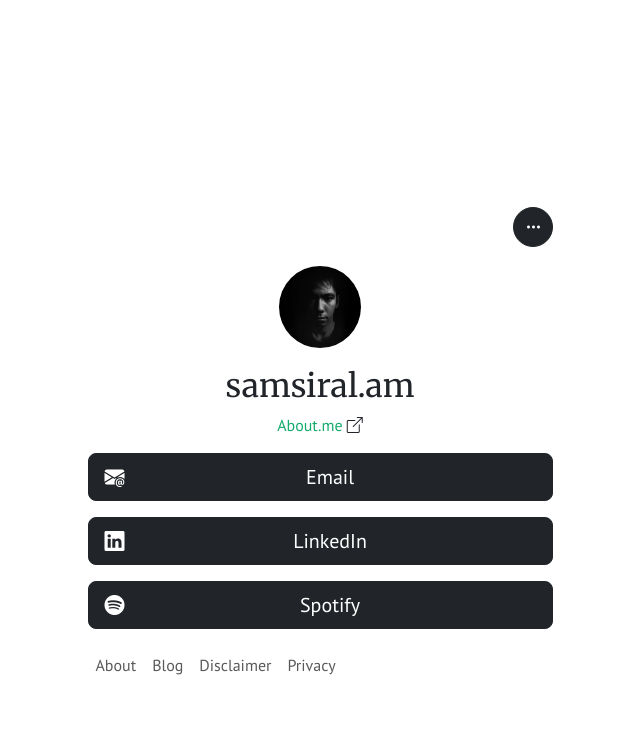
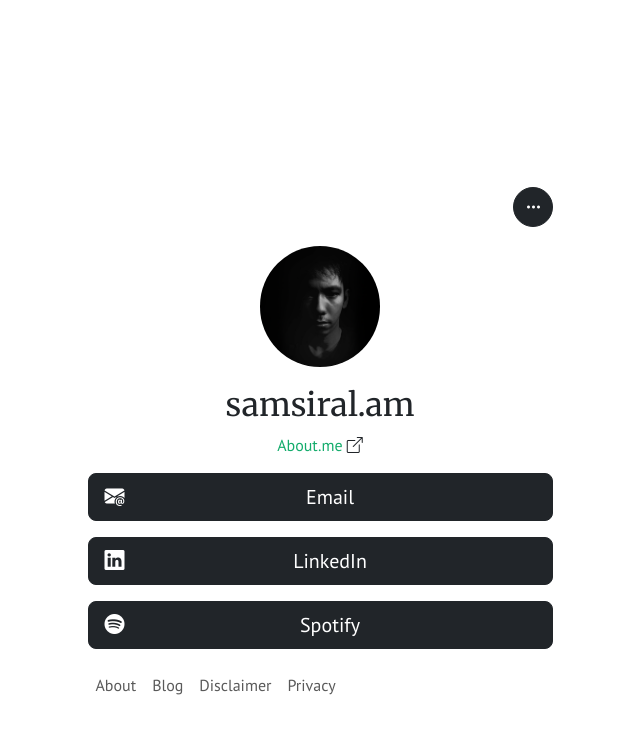
Before and after one commit to samsir/rumah, a Jekyll site: the page built from index.html, in a window 1280 px wide. Shown: the top 734 px of the page, without its empty margins (320-960 px from the left). Built offline with Jekyll 4.4.1, drawn with Linux system fonts in a browser that asks for light colours.

Commit message:
pagi pagi pagi

```diff
--- a/_layouts/landing.html
+++ b/_layouts/landing.html
@@ -12,7 +12,7 @@
       <button type="button" class="btn btn-dark btn-circle" data-bs-placement="top"><span data-bs-toggle="modal" data-bs-target="#shareModal"><i class="bi bi-three-dots"></i></span></button></div>
     <div class="text-center">
       <header class="my-2">
-        {% if author.picture %}<button type="button" class="col-3 btn btn-link" data-bs-toggle="tooltip" data-bs-placement="top" title="Click to see my resume"><span data-bs-toggle="modal" data-bs-target="#cvModal">{% include components/srcset-img.html class="img-thumbnail rounded-circle border-0" img=author.picture alt=author.name %}</span></button>{% endif %}
+        {% if author.picture %}<button type="button" class="col-5 col-sm-6 col-md-5 col-lg-4 btn btn-link" data-bs-toggle="tooltip" data-bs-placement="top" title="Click to see my resume"><span data-bs-toggle="modal" data-bs-target="#cvModal">{% include components/srcset-img.html class="img-thumbnail rounded-circle border-0" img=author.picture alt=author.name %}</span></button>{% endif %}
         <h2 class="pt-2">{{ site.title }}</h2>
 
         <a href="//about.me/samsiralam" target="_blank" data-bs-toggle="tooltip" data-bs-placement="top" title="about.me/samsiralam">About.me</a>
```
